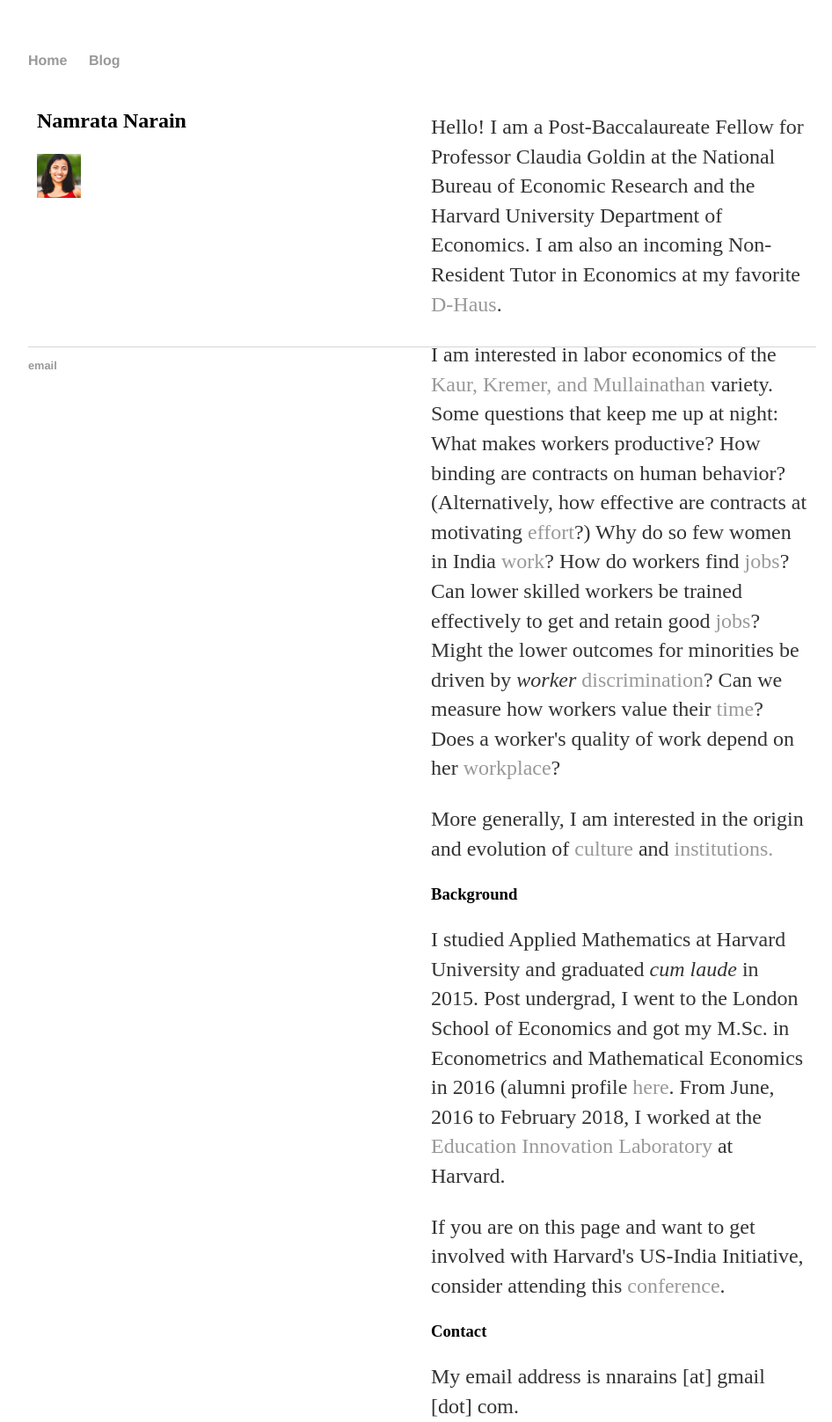
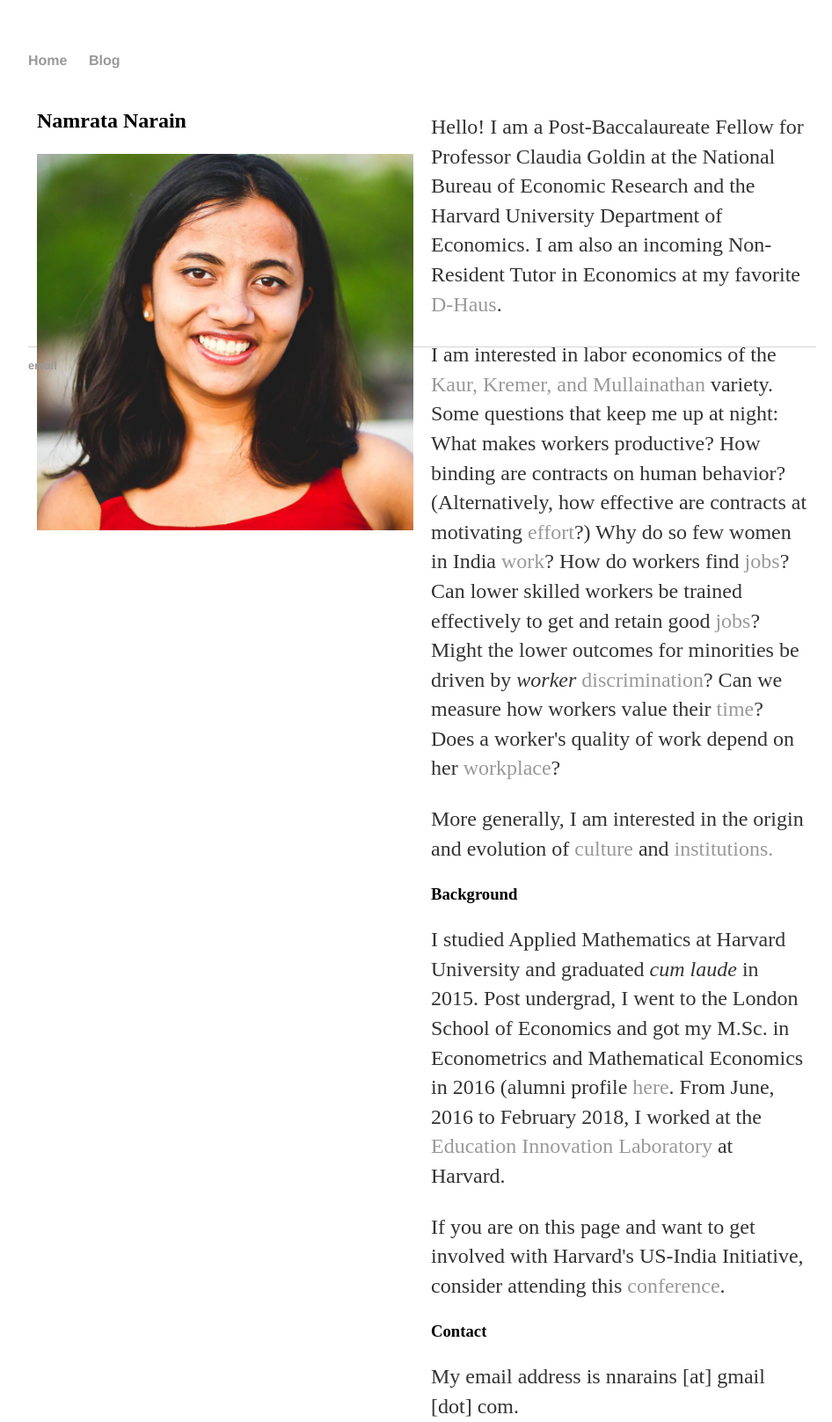
Before and after one commit to namsaxena/namsaxena.github.io, a Jekyll site: the page index.html, which Jekyll copies as it is, in a window 1280 px wide. Shown: the whole page at 88% size, without its empty margins (160-1106 px from the left). Built offline with Jekyll 4.4.1, drawn with Linux system fonts in a browser that asks for light colours.

Commit message:
Update index.html

```diff
--- a/index.html
+++ b/index.html
@@ -42,7 +42,7 @@
 	 	 <div class="column" >
 	 	   <h2>Namrata Narain </h2>
 	 	   <p>
-		<img src="https://namsaxena.github.io/images/Narain_Picture.jpg" width="50"
+			<img src="https://namsaxena.github.io/images/Narain_Picture.jpg" width="100%" height="auto"
 
 		     />
 		</p>
```
Lines whose indentation alone changed are shown as unchanged.
